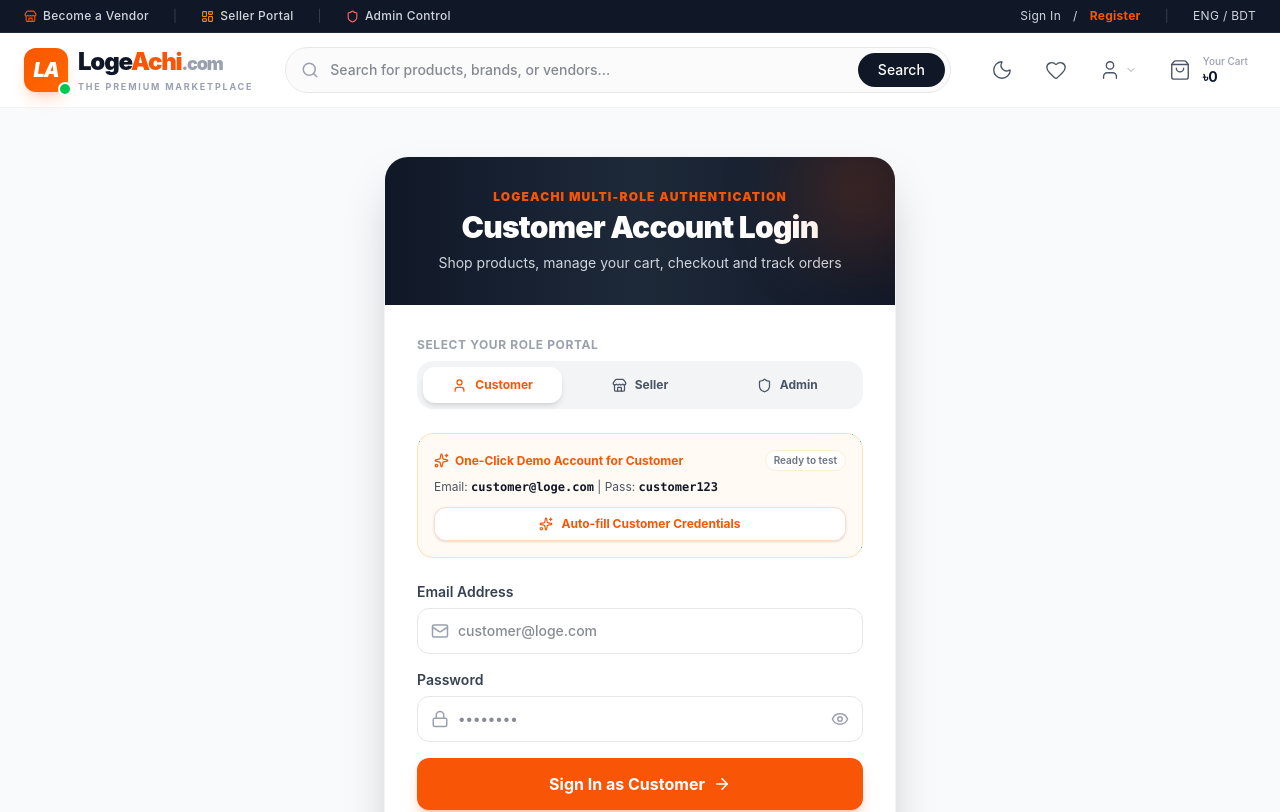
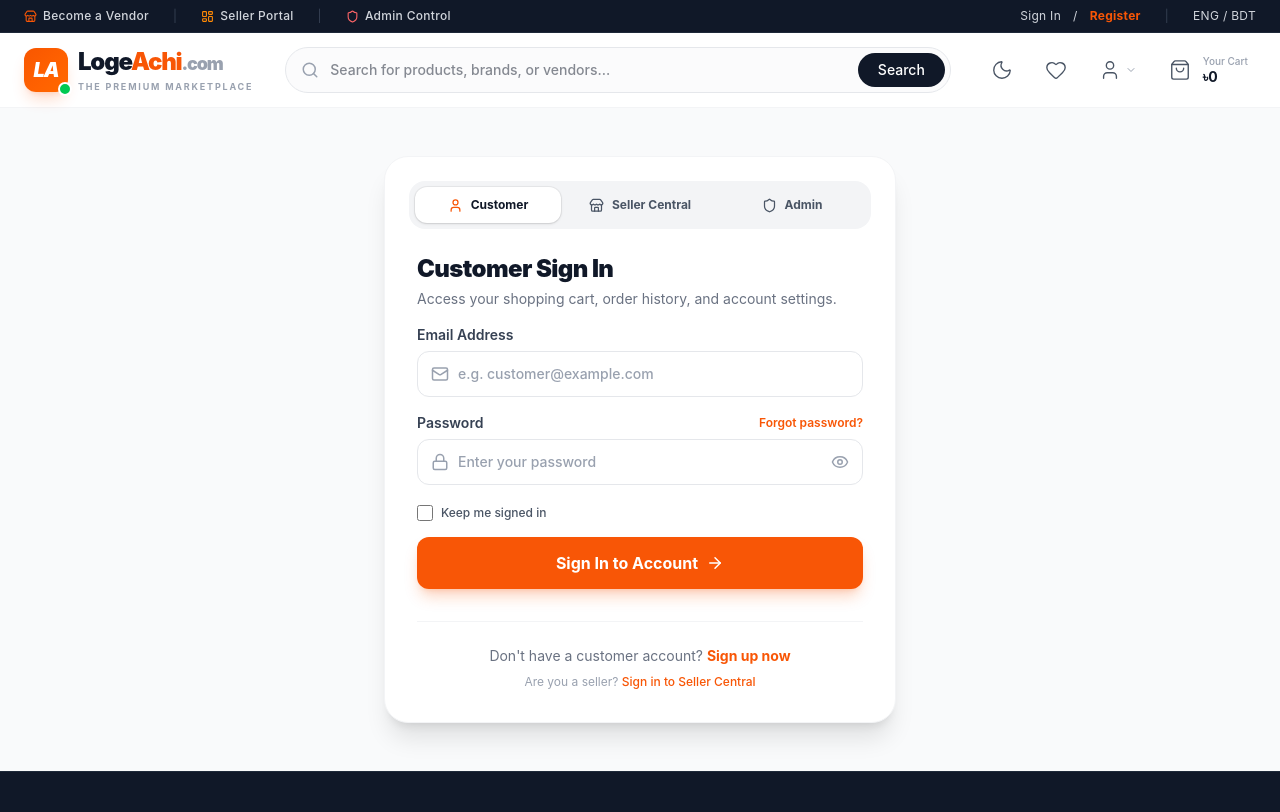
Before and after one commit to BadhonPain/Loge_Achi_dot_com, a React app in the folder frontend/: page /login in a window 1280 px wide. Shown: the top 812 px of the page. Built offline with nearby package versions, Linux system fonts and the light colour scheme; the HTML template or start-up script is replaced by a standard one.

Commit message:
refactor: remove dummy auto-fill login controls and replace with professional enterprise portal design

```diff
--- a/frontend/src/pages/Login.jsx
+++ b/frontend/src/pages/Login.jsx
@@ -1,28 +1,28 @@
 import React, { useState, useContext, useEffect } from 'react';
 import { Link, useNavigate, useSearchParams } from 'react-router-dom';
 import { AuthContext } from '../context/AuthContext';
-import { Eye, EyeOff, Mail, Lock, AlertCircle, User, Store, Shield, Sparkles, ArrowRight } from 'lucide-react';
+import { Eye, EyeOff, Mail, Lock, AlertCircle, User, Store, Shield, ArrowRight } from 'lucide-react';
 import Navbar from '../components/layout/Navbar';
 import Footer from '../components/layout/Footer';
 
-const DEMO_CREDENTIALS = {
+const ROLE_INFO = {
   customer: {
-    email: 'customer@loge.com',
-    password: 'customer123',
-    roleLabel: 'Customer',
-    desc: 'Shop products, manage your cart, checkout and track orders',
+    title: 'Customer Sign In',
+    subtitle: 'Access your shopping cart, order history, and account settings.',
+    buttonText: 'Sign In to Account',
+    emailPlaceholder: 'e.g. customer@example.com',
   },
   seller: {
-    email: 'seller@apex.com',
-    password: 'seller123',
-    roleLabel: 'Seller / Vendor',
-    desc: 'Manage your shop inventory, add products and update order status',
+    title: 'Seller Central Sign In',
+    subtitle: 'Manage your storefront inventory, track shipments, and process orders.',
+    buttonText: 'Sign In to Seller Central',
+    emailPlaceholder: 'e.g. seller@store.com',
   },
   admin: {
-    email: 'admin@loge.com',
-    password: 'admin123',
-    roleLabel: 'Platform Administrator',
-    desc: 'Full platform oversight: user governance, seller approval and metrics',
+    title: 'Administrative Console',
+    subtitle: 'Restricted administrative access for system governance, user and merchant management.',
+    buttonText: 'Sign In to Admin Console',
+    emailPlaceholder: 'e.g. admin@domain.com',
   },
 };
 
@@ -31,49 +31,43 @@ const Login = () => {
   const navigate = useNavigate();
   const [searchParams] = useSearchParams();
 
-  // Selected role tab: 'customer' | 'seller' | 'admin'
+  // Selected portal tab: 'customer' | 'seller' | 'admin'
   const initialRole = searchParams.get('role')?.toLowerCase();
-  const [selectedRole, setSelectedRole] = useState(
+  const [activePortal, setActivePortal] = useState(
     initialRole === 'seller' || initialRole === 'admin' ? initialRole : 'customer'
   );
 
   const [email, setEmail] = useState('');
   const [password, setPassword] = useState('');
   const [showPw, setShowPw] = useState(false);
+  const [rememberMe, setRememberMe] = useState(false);
   const [error, setError] = useState('');
   const [loading, setLoading] = useState(false);
 
-  // Sync with searchParams if navigated with ?role=...
+  // Sync with URL query param if user arrived via navbar direct link
   useEffect(() => {
     const roleParam = searchParams.get('role')?.toLowerCase();
     if (roleParam === 'seller' || roleParam === 'admin' || roleParam === 'customer') {
-      setSelectedRole(roleParam);
+      setActivePortal(roleParam);
+      setError('');
     }
   }, [searchParams]);
-
-  // Quick-fill demo credentials
-  const fillDemo = (roleKey) => {
-    const cred = DEMO_CREDENTIALS[roleKey];
-    if (cred) {
-      setEmail(cred.email);
-      setPassword(cred.password);
-      setError('');
-    }
-  };
 
   const handleSubmit = async (e) => {
     e.preventDefault();
     setError('');
-    if (!email || !password) {
-      setError('Please enter both email and password');
+
+    if (!email.trim() || !password) {
+      setError('Please enter your email address and password.');
       return;
     }
+
     setLoading(true);
-    const result = await login(email, password);
+    const result = await login(email.trim(), password);
     setLoading(false);
 
     if (result.success) {
-      // Automatic role-based routing resolved from server DB
+      // Dynamic role redirection resolved securely by the database
       if (result.role === 'ADMIN') {
         navigate('/admin');
       } else if (result.role === 'SELLER') {
@@ -82,102 +76,78 @@ const Login = () => {
         navigate('/');
       }
     } else {
-      setError(result.message || 'Invalid email or password');
+      setError(result.message || 'Incorrect email or password. Please try again.');
     }
   };
 
-  const currentDemo = DEMO_CREDENTIALS[selectedRole];
+  const portal = ROLE_INFO[activePortal] || ROLE_INFO.customer;
 
   return (
-    <div className="min-h-screen flex flex-col bg-gray-50 dark:bg-gray-950">
+    <div className="min-h-screen flex flex-col bg-gray-50 dark:bg-gray-950 font-sans">
       <Navbar />
 
       <main className="flex-1 flex items-center justify-center p-4 py-12">
-        <div className="w-full max-w-lg bg-white dark:bg-gray-900 rounded-3xl shadow-2xl overflow-hidden border border-gray-100 dark:border-gray-800 transition-all">
+        <div className="w-full max-w-lg bg-white dark:bg-gray-900 rounded-3xl shadow-xl overflow-hidden border border-gray-100 dark:border-gray-800 transition-all">
 
-          {/* Header */}
-          <div className="bg-gradient-to-r from-gray-900 via-gray-800 to-gray-900 p-8 text-center text-white relative overflow-hidden">
-            <div className="absolute -right-8 -top-8 w-32 h-32 bg-primary/20 rounded-full blur-2xl pointer-events-none"></div>
-            <span className="text-primary text-xs font-black tracking-widest uppercase mb-1 block">LogeAchi Multi-Role Authentication</span>
-            <h2 className="text-3xl font-black tracking-tight mb-2">
-              {selectedRole === 'admin' ? 'Admin Control Center' : selectedRole === 'seller' ? 'Seller & Vendor Portal' : 'Customer Account Login'}
-            </h2>
-            <p className="text-gray-300 text-sm max-w-md mx-auto">
-              {currentDemo.desc}
-            </p>
-          </div>
-
-          <div className="p-8">
-            {/* Role Selection Tabs */}
-            <div className="mb-6">
-              <label className="block text-xs font-bold uppercase tracking-wider text-gray-400 mb-2">
-                Select Your Role Portal
-              </label>
-              <div className="grid grid-cols-3 gap-2 bg-gray-100 dark:bg-gray-800 p-1.5 rounded-2xl">
+          {/* Portal Switcher Segmented Control */}
+          <div className="p-6 pb-0">
+            <div className="grid grid-cols-3 gap-1.5 bg-gray-100 dark:bg-gray-800 p-1.5 rounded-2xl">
               <button
                 type="button"
-                  onClick={() => { setSelectedRole('customer'); setError(''); }}
+                onClick={() => { setActivePortal('customer'); setError(''); }}
                 className={`flex items-center justify-center gap-2 py-2.5 px-3 rounded-xl text-xs font-bold transition-all ${
-                    selectedRole === 'customer'
-                      ? 'bg-white dark:bg-gray-700 text-primary shadow-md'
+                  activePortal === 'customer'
+                    ? 'bg-white dark:bg-gray-700 text-gray-900 dark:text-white shadow-sm ring-1 ring-black/5 dark:ring-white/10'
                     : 'text-gray-600 dark:text-gray-400 hover:text-gray-900 dark:hover:text-white'
                 }`}
               >
-                  <User size={15} /> Customer
+                <User size={15} className={activePortal === 'customer' ? 'text-primary' : ''} />
+                <span>Customer</span>
               </button>
 
               <button
                 type="button"
-                  onClick={() => { setSelectedRole('seller'); setError(''); }}
+                onClick={() => { setActivePortal('seller'); setError(''); }}
                 className={`flex items-center justify-center gap-2 py-2.5 px-3 rounded-xl text-xs font-bold transition-all ${
-                    selectedRole === 'seller'
-                      ? 'bg-white dark:bg-gray-700 text-primary shadow-md'
+                  activePortal === 'seller'
+                    ? 'bg-white dark:bg-gray-700 text-gray-900 dark:text-white shadow-sm ring-1 ring-black/5 dark:ring-white/10'
                     : 'text-gray-600 dark:text-gray-400 hover:text-gray-900 dark:hover:text-white'
                 }`}
               >
-                  <Store size={15} /> Seller
+                <Store size={15} className={activePortal === 'seller' ? 'text-orange-500' : ''} />
+                <span>Seller Central</span>
               </button>
 
               <button
                 type="button"
-                  onClick={() => { setSelectedRole('admin'); setError(''); }}
+                onClick={() => { setActivePortal('admin'); setError(''); }}
                 className={`flex items-center justify-center gap-2 py-2.5 px-3 rounded-xl text-xs font-bold transition-all ${
-                    selectedRole === 'admin'
-                      ? 'bg-white dark:bg-gray-700 text-primary shadow-md'
+                  activePortal === 'admin'
+                    ? 'bg-white dark:bg-gray-700 text-gray-900 dark:text-white shadow-sm ring-1 ring-black/5 dark:ring-white/10'
                     : 'text-gray-600 dark:text-gray-400 hover:text-gray-900 dark:hover:text-white'
                 }`}
               >
-                  <Shield size={15} /> Admin
+                <Shield size={15} className={activePortal === 'admin' ? 'text-red-500' : ''} />
+                <span>Admin</span>
               </button>
             </div>
           </div>
 
-            {/* One-Click Quick Fill Demo Box */}
-            <div className="bg-orange-50/70 dark:bg-orange-950/30 border border-orange-200/70 dark:border-orange-900/40 rounded-2xl p-4 mb-6">
-              <div className="flex items-center justify-between gap-2 mb-2">
-                <div className="flex items-center gap-1.5 text-xs font-bold text-primary">
-                  <Sparkles size={15} />
-                  <span>One-Click Demo Account for {currentDemo.roleLabel}</span>
-                </div>
-                <span className="text-[10px] font-semibold text-gray-500 bg-white/80 dark:bg-gray-800 px-2 py-0.5 rounded-full border border-orange-100 dark:border-orange-900/40">
-                  Ready to test
-                </span>
-              </div>
-              <p className="text-xs text-gray-600 dark:text-gray-300 mb-3">
-                Email: <code className="font-mono font-bold text-gray-900 dark:text-white">{currentDemo.email}</code> | Pass: <code className="font-mono font-bold text-gray-900 dark:text-white">{currentDemo.password}</code>
+          {/* Card Header */}
+          <div className="px-8 pt-6 pb-4">
+            <h1 className="text-2xl font-black text-gray-900 dark:text-white tracking-tight">
+              {portal.title}
+            </h1>
+            <p className="text-sm text-gray-500 dark:text-gray-400 mt-1">
+              {portal.subtitle}
             </p>
-              <button
-                type="button"
-                onClick={() => fillDemo(selectedRole)}
-                className="w-full bg-white dark:bg-gray-800 hover:bg-primary hover:text-white dark:hover:bg-primary text-primary font-bold text-xs py-2 px-3 rounded-xl border border-primary/20 dark:border-primary/40 transition-all flex items-center justify-center gap-2 shadow-sm"
-              >
-                <Sparkles size={14} /> Auto-fill {currentDemo.roleLabel} Credentials
-              </button>
           </div>
 
+          {/* Form Section */}
+          <div className="px-8 pb-8">
             {error && (
-              <div className="bg-red-50 dark:bg-red-950 text-red-500 dark:text-red-400 p-3.5 rounded-xl flex items-center gap-2 mb-6 text-sm font-medium border border-red-100 dark:border-red-900">
-                <AlertCircle size={18} className="shrink-0" />
+              <div className="bg-red-50 dark:bg-red-950/60 text-red-600 dark:text-red-400 p-3.5 rounded-2xl flex items-start gap-3 mb-5 text-sm font-medium border border-red-200 dark:border-red-900/50 animate-fadeIn">
+                <AlertCircle size={18} className="shrink-0 mt-0.5" />
                 <span>{error}</span>
               </div>
             )}
@@ -193,10 +163,11 @@ const Login = () => {
                   </div>
                   <input
                     type="email"
+                    required
                     value={email}
                     onChange={(e) => setEmail(e.target.value)}
-                    placeholder={currentDemo.email}
-                    className="w-full pl-10 pr-4 py-3 rounded-xl border border-gray-200 dark:border-gray-700 bg-white dark:bg-gray-800 text-gray-900 dark:text-white focus:border-primary focus:ring-4 focus:ring-primary/10 outline-none transition-all text-sm font-medium"
+                    placeholder={portal.emailPlaceholder}
+                    className="w-full pl-10 pr-4 py-3 rounded-xl border border-gray-200 dark:border-gray-700 bg-white dark:bg-gray-800 text-gray-900 dark:text-white focus:border-primary focus:ring-4 focus:ring-primary/10 outline-none transition-all text-sm font-medium placeholder:text-gray-400"
                   />
                 </div>
               </div>
@@ -206,6 +177,9 @@ const Login = () => {
                   <label className="block text-sm font-semibold text-gray-700 dark:text-gray-300">
                     Password
                   </label>
+                  <a href="#forgot" onClick={(e) => e.preventDefault()} className="text-xs text-primary hover:underline font-semibold">
+                    Forgot password?
+                  </a>
                 </div>
                 <div className="relative">
                   <div className="absolute inset-y-0 left-0 pl-3.5 flex items-center pointer-events-none text-gray-400">
@@ -213,51 +187,112 @@ const Login = () => {
                   </div>
                   <input
                     type={showPw ? 'text' : 'password'}
+                    required
                     value={password}
                     onChange={(e) => setPassword(e.target.value)}
-                    placeholder="••••••••"
-                    className="w-full pl-10 pr-12 py-3 rounded-xl border border-gray-200 dark:border-gray-700 bg-white dark:bg-gray-800 text-gray-900 dark:text-white focus:border-primary focus:ring-4 focus:ring-primary/10 outline-none transition-all text-sm font-medium"
+                    placeholder="Enter your password"
+                    className="w-full pl-10 pr-12 py-3 rounded-xl border border-gray-200 dark:border-gray-700 bg-white dark:bg-gray-800 text-gray-900 dark:text-white focus:border-primary focus:ring-4 focus:ring-primary/10 outline-none transition-all text-sm font-medium placeholder:text-gray-400"
                   />
                   <button
                     type="button"
                     onClick={() => setShowPw(!showPw)}
-                    className="absolute right-3.5 top-1/2 -translate-y-1/2 text-gray-400 hover:text-gray-600 dark:hover:text-gray-200"
+                    className="absolute right-3.5 top-1/2 -translate-y-1/2 text-gray-400 hover:text-gray-600 dark:hover:text-gray-200 transition-colors"
                   >
                     {showPw ? <EyeOff size={18} /> : <Eye size={18} />}
                   </button>
                 </div>
               </div>
 
+              <div className="flex items-center justify-between pt-1">
+                <label className="flex items-center gap-2 cursor-pointer select-none">
+                  <input
+                    type="checkbox"
+                    checked={rememberMe}
+                    onChange={(e) => setRememberMe(e.target.checked)}
+                    className="w-4 h-4 rounded border-gray-300 dark:border-gray-600 text-primary focus:ring-primary/20 accent-primary"
+                  />
+                  <span className="text-xs text-gray-600 dark:text-gray-400 font-medium">Keep me signed in</span>
+                </label>
+              </div>
+
               <button
                 type="submit"
                 disabled={loading}
-                className="w-full bg-primary hover:bg-orange-600 text-white font-bold py-3.5 rounded-xl transition-all shadow-lg shadow-primary/25 hover:scale-[1.01] active:scale-[0.99] disabled:opacity-50 flex justify-center items-center gap-2 mt-2"
+                className="w-full bg-primary hover:bg-orange-600 text-white font-bold py-3.5 rounded-xl transition-all shadow-lg shadow-primary/25 hover:scale-[1.01] active:scale-[0.99] disabled:opacity-50 flex justify-center items-center gap-2 mt-2 cursor-pointer"
               >
                 {loading ? (
                   <div className="w-5 h-5 border-2 border-white border-t-transparent rounded-full animate-spin"></div>
                 ) : (
                   <>
-                    <span>Sign In as {currentDemo.roleLabel}</span>
+                    <span>{portal.buttonText}</span>
                     <ArrowRight size={18} />
                   </>
                 )}
               </button>
             </form>
 
-            {/* Footer Links */}
-            <div className="mt-8 pt-6 border-t border-gray-100 dark:border-gray-800 flex flex-col gap-2 text-center text-sm text-gray-500 dark:text-gray-400">
-              <div>
-                Don't have an account?{' '}
+            {/* Context-sensitive Footer Links */}
+            <div className="mt-8 pt-6 border-t border-gray-100 dark:border-gray-800 text-center text-sm text-gray-500 dark:text-gray-400">
+              {activePortal === 'customer' && (
+                <div className="space-y-2">
+                  <p>
+                    Don't have a customer account?{' '}
                     <Link to="/signup" className="text-primary font-bold hover:underline">
                       Sign up now
                     </Link>
+                  </p>
+                  <p className="text-xs text-gray-400">
+                    Are you a seller?{' '}
+                    <button
+                      type="button"
+                      onClick={() => setActivePortal('seller')}
+                      className="text-primary hover:underline font-medium"
+                    >
+                      Sign in to Seller Central
+                    </button>
+                  </p>
                 </div>
-              <div>
-                Want to sell on LogeAchi?{' '}
+              )}
+
+              {activePortal === 'seller' && (
+                <div className="space-y-2">
+                  <p>
+                    Want to start selling on LogeAchi?{' '}
                     <Link to="/seller" className="text-primary font-bold hover:underline">
-                  Apply as a Vendor
+                      Register as a Vendor
                     </Link>
+                  </p>
+                  <p className="text-xs text-gray-400">
+                    Are you a customer?{' '}
+                    <button
+                      type="button"
+                      onClick={() => setActivePortal('customer')}
+                      className="text-primary hover:underline font-medium"
+                    >
+                      Sign in as Customer
+                    </button>
+                  </p>
                 </div>
+              )}
+
+              {activePortal === 'admin' && (
+                <div className="space-y-2 text-xs text-gray-400">
+                  <p className="flex items-center justify-center gap-1.5 text-gray-500 dark:text-gray-400">
+                    <Shield size={14} className="text-red-500" />
+                    <span>Authorized personnel only. All access attempts are recorded.</span>
+                  </p>
+                  <p>
+                    Return to{' '}
+                    <button
+                      type="button"
+                      onClick={() => setActivePortal('customer')}
+                      className="text-primary hover:underline font-medium"
+                    >
+                      Standard Customer Sign In
+                    </button>
+                  </p>
+                </div>
+              )}
             </div>
           </div>
         </div>
```
Lines whose indentation alone changed are shown as unchanged.
